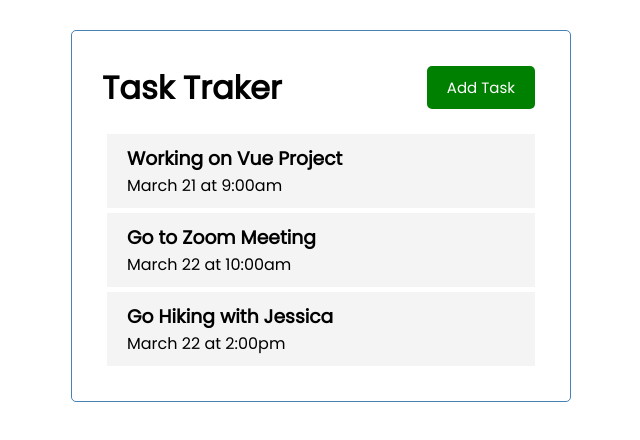
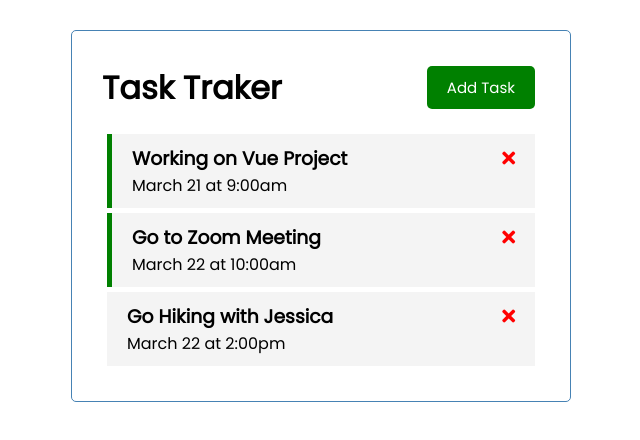
Before and after one commit to broof716/vue-task-traker, a Vue app: page / in a window 1280 px wide. Shown: the top 440 px of the page, without its empty margins (319-959 px from the left). Built offline with nearby package versions, Linux system fonts and the light colour scheme.

Commit message:
created delete task button

```diff
--- a/src/App.vue
+++ b/src/App.vue
@@ -1,7 +1,7 @@
 <template>
 <div class="container">
   <Header title="Task Traker" />
-  <Tasks :tasks="tasks" />
+  <Tasks @delete-task="deleteTask" :tasks="tasks" />
 </div>
 </template>
 
@@ -19,6 +19,13 @@ export default {
     return {
       tasks: []
     }
+  },
+  methods: {
+    deleteTask(id) {
+      if(confirm('Are you sure?')) {
+        this.tasks = this.tasks.filter((task) => task.id !== id)
+      }
+    },
   },
   created() {
     this.tasks = [
--- a/src/components/Task.vue
+++ b/src/components/Task.vue
@@ -1,6 +1,9 @@
 <template>
-  <div class="task">
-    <h3>{{ task.text }}</h3>
+  <div :class="[task.reminder ? 'reminder' : '', 'task']">
+    <h3>
+      {{ task.text }}
+      <i @click="onDelete(task.id)" class="fas fa-times"></i>
+    </h3>
     <p>{{ task.day }}</p>
   </div>
 </template>
@@ -10,23 +13,35 @@ export default {
   name: 'Task',
   props: {
     task: Object
+  },
+  methods: {
+    onDelete(id) {
+      this.$emit('delete-task', id)
+    }
   }
 }
 </script>
 
 <style scope>
+.fas {
+  color: red;
+}
+
 .task {
   background: #f4f4f4;
   margin: 5px;
   padding: 10px 20px;
   cursor: pointer;
 }
+
 .task.reminder {
   border-left: 5px solid green;
 }
+
 .task h3 {
   display: flex;
   align-items: center;
   justify-content: space-between;
 }
+
 </style>
--- a/src/components/Tasks.vue
+++ b/src/components/Tasks.vue
@@ -1,6 +1,6 @@
 <template>
   <div :key="task.id" v-for="task in tasks">
-    <Task :task="task" />
+    <Task @delete-task="$emit('delete-task', task.id)" :task="task" />
   </div>
 </template>
 
@@ -13,7 +13,8 @@ export default {
     tasks: Array,
   },
   components: {
-    Task
-  }
+    Task,
+  },
+  emits: ['delete-task'],
 }
 </script>
```
